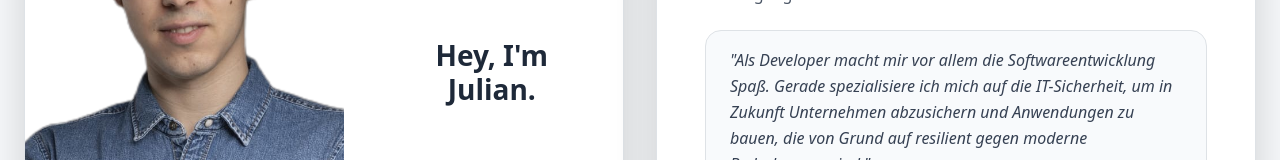
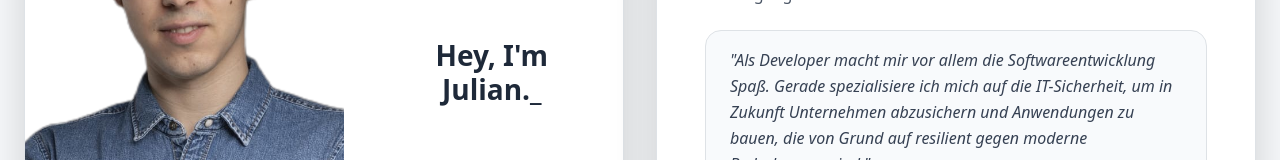
Before and after one commit to julianertle/Website, a React (Vite) app: page / in a window 1280 px wide. Shown: the part 258-418 px from the top of the page. Built offline with nearby package versions, Linux system fonts and the light colour scheme; no server answers.

Commit message:
better picture and text animations

```diff
--- a/src/components/Content.jsx
+++ b/src/components/Content.jsx
@@ -20,13 +20,16 @@ function Content() {
         {/* KARTE 1: PORTRAIT & INFO */}
         <div className="rounded-3xl shadow-lg bg-white overflow-visible transition-all duration-300 hover:shadow-xl border border-gray-100">
           <div className="flex flex-col lg:flex-row h-full overflow-visible">
-            {/* BILD-CONTAINER: animated-image triggert das Einblenden */}
-            <div className="w-full lg:w-3/5 h-auto lg:h-full relative group overflow-visible animated-image">
+            {/* BILD-CONTAINER: overflow-visible erlaubt dem Bild, über den inneren Rand zu treten */}
+            <div className="w-full lg:w-3/5 h-auto lg:h-full relative group overflow-visible">
               <a href="/about" className="block w-full h-full">
                 <img
                   src={portraitImage}
-                  /* grow triggert den Scale-Effekt aus deiner CSS */
-                  className="w-auto mx-auto object-contain rounded-t-3xl transition-transform duration-500 group-hover:scale-105 grow max-h-[300px] sm:max-h-[500px] lg:w-full lg:h-full lg:max-h-none lg:object-cover lg:rounded-l-3xl lg:rounded-tr-none lg:mx-0"
+                  /* - transform-gpu nutzt die Grafikkarte für flüssigere Animationen
+         - group-hover:scale-105 ist dezenter, damit nichts abgeschnitten wird
+         - lg:rounded-l-3xl behält deine abgerundeten Ecken links bei
+      */
+                  className="w-auto mx-auto object-contain rounded-t-3xl transition-transform duration-500 ease-out group-hover:scale-105 transform-gpu max-h-[300px] sm:max-h-[500px] lg:w-full lg:h-full lg:max-h-none lg:object-cover lg:rounded-l-3xl lg:rounded-tr-none lg:mx-0"
                   alt="Portrait"
                 />
               </a>
@@ -38,6 +41,7 @@ function Content() {
 
                 <h3 className="text-gray-800 text-xl lg:text-2xl leading-relaxed font-bold antialiased">
                   <Typewriter
+                    key="typewriter-headline"
                     onInit={(typewriter) => {
                       typewriter
                         .typeString(".")
@@ -45,23 +49,18 @@ function Content() {
                         .typeString(" .")
                         .pauseFor(150)
                         .typeString(" .")
-                        .pauseFor(400) // Kürzere Pause vor dem Löschen
-                        .deleteAll(30) // Schnelleres Löschen der Punkte
+                        .pauseFor(400)
+                        .deleteAll(30)
                         .pauseFor(300)
                         .typeString("Hey, ")
                         .pauseFor(600)
                         .typeString("I'm Julian.")
-                        .callFunction((state) => {
-                          // Blendet den Cursor am Ende der Animation aus
-                          state.elements.cursor.style.display = "none";
-                        })
                         .start();
                     }}
                     options={{
                       autoStart: true,
                       cursor: "_",
                       delay: 60,
-                      // Nutzt exakt die Klassen deiner Motivations-Texte
                       wrapperClassName: "text-gray-800 font-bold",
                       cursorClassName: "text-gray-800 font-bold",
                     }}
```
